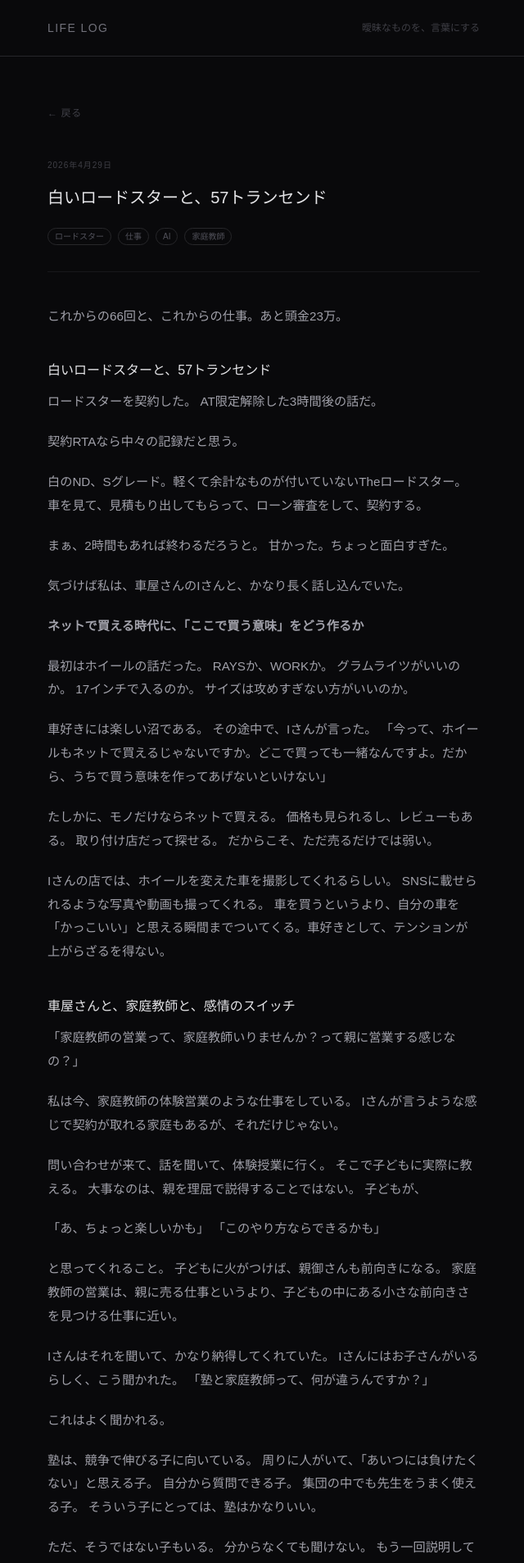
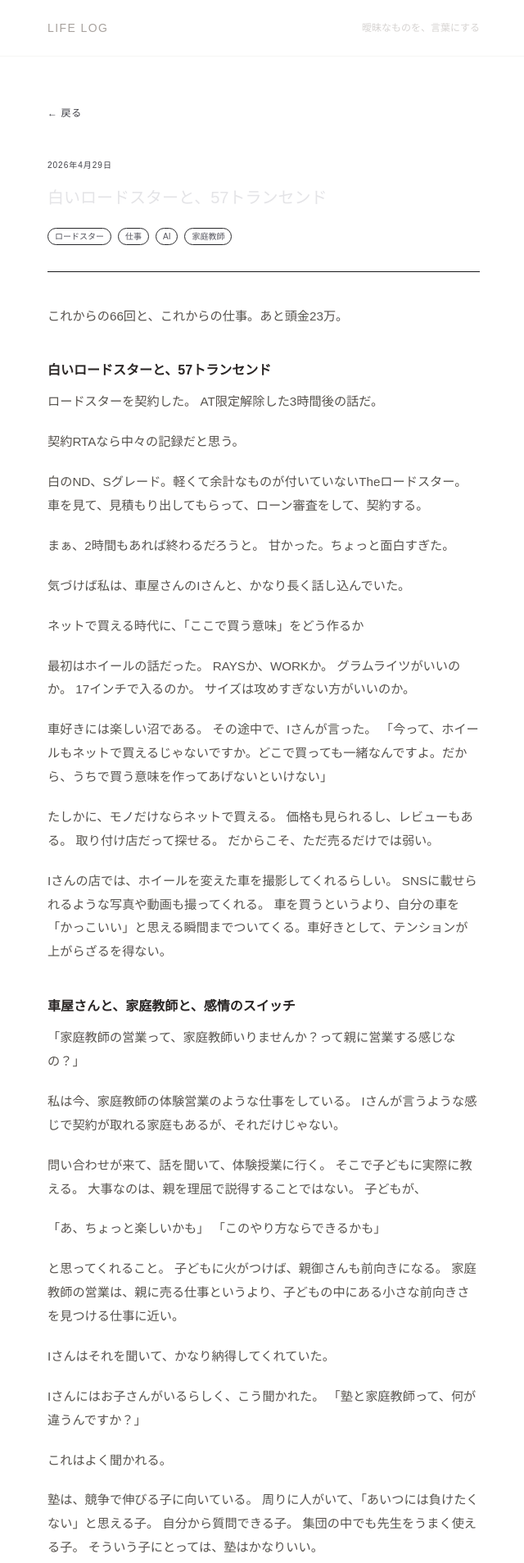
Before and after one commit to yumatsushita-tetrabase/Life-Log, a Next.js app: page /blog/roadster-and-transcend in a window 1280 px wide. Shown: the top 1907 px of the page at 82% size, without its empty margins (318-958 px from the left). Built offline with nearby package versions, Linux system fonts and the light colour scheme.

Commit message:
style: 白ベースデザインに変更、記事を推敲
- bg-zinc-950 → bg-white、全体を白・stone系カラーに統一
- 記事詳細ページのスタイルも合わせて更新
- ロードスター記事の推敲版を反映

https://claude.ai/code/session_01K88qqvNL5joJHdC3fyaVdp

```diff
--- a/src/app/globals.css
+++ b/src/app/globals.css
@@ -4,22 +4,22 @@
 
 @layer base {
   body {
-    @apply bg-zinc-950 text-zinc-300;
+    @apply bg-white text-stone-800;
     font-family: "Hiragino Kaku Gothic ProN", "Hiragino Sans", "Noto Sans JP", Meiryo, sans-serif;
   }
 }
 
 @layer components {
   .prose-blog {
-    @apply leading-[1.9] text-zinc-400 text-[0.95rem];
+    @apply leading-[1.9] text-stone-600 text-[0.95rem];
   }
 
   .prose-blog h2 {
-    @apply text-base font-medium text-zinc-200 mt-10 mb-3;
+    @apply text-base font-semibold text-stone-800 mt-10 mb-3;
   }
 
   .prose-blog h3 {
-    @apply text-sm font-medium text-zinc-300 mt-7 mb-2;
+    @apply text-sm font-semibold text-stone-700 mt-7 mb-2;
   }
 
   .prose-blog p {
@@ -32,23 +32,23 @@
 
   .prose-blog ul li::before {
     content: "— ";
-    @apply text-zinc-600;
+    @apply text-stone-300;
   }
 
   .prose-blog ol {
-    @apply list-decimal list-inside mb-5 space-y-2 text-zinc-500;
+    @apply list-decimal list-inside mb-5 space-y-2 text-stone-500;
   }
 
   .prose-blog blockquote {
-    @apply border-l-2 border-zinc-700 pl-5 text-zinc-500 my-6 italic;
+    @apply border-l-2 border-stone-200 pl-5 text-stone-400 my-6 italic;
   }
 
   .prose-blog code {
-    @apply bg-zinc-800 text-zinc-300 px-1.5 py-0.5 rounded text-sm font-mono;
+    @apply bg-stone-100 text-stone-700 px-1.5 py-0.5 rounded text-sm font-mono;
   }
 
   .prose-blog pre {
-    @apply bg-zinc-900 text-zinc-300 p-5 rounded-lg overflow-x-auto mb-5 text-sm border border-zinc-800;
+    @apply bg-stone-50 text-stone-700 p-5 rounded-lg overflow-x-auto mb-5 text-sm border border-stone-200;
   }
 
   .prose-blog pre code {
@@ -56,6 +56,18 @@
   }
 
   .prose-blog a {
-    @apply text-zinc-400 underline underline-offset-4 decoration-zinc-700 hover:text-zinc-200 hover:decoration-zinc-400 transition-colors;
+    @apply text-stone-500 underline underline-offset-4 decoration-stone-300 hover:text-stone-800 hover:decoration-stone-500 transition-colors;
+  }
+
+  .prose-blog strong {
+    @apply text-stone-800 font-semibold;
+  }
+
+  .prose-blog em {
+    @apply text-stone-500;
+  }
+
+  .prose-blog hr {
+    @apply border-stone-100 my-8;
   }
 }
--- a/src/app/layout.tsx
+++ b/src/app/layout.tsx
@@ -19,15 +19,15 @@ export default function RootLayout({
     <html lang="ja">
       <body>
         <div className="min-h-screen flex flex-col">
-          <header className="border-b border-zinc-800">
+          <header className="border-b border-stone-100">
             <div className="max-w-xl mx-auto px-6 py-6 flex items-center justify-between">
               <Link
                 href="/"
-                className="text-sm tracking-widest text-zinc-500 hover:text-zinc-200 transition-colors uppercase"
+                className="text-sm tracking-widest text-stone-400 hover:text-stone-800 transition-colors uppercase"
               >
                 Life Log
               </Link>
-              <span className="text-xs text-zinc-700">曖昧なものを、言葉にする</span>
+              <span className="text-xs text-stone-300">曖昧なものを、言葉にする</span>
             </div>
           </header>
 
@@ -35,8 +35,8 @@ export default function RootLayout({
             {children}
           </main>
 
-          <footer className="border-t border-zinc-800 mt-auto">
-            <div className="max-w-xl mx-auto px-6 py-6 text-center text-xs text-zinc-700">
+          <footer className="border-t border-stone-100 mt-auto">
+            <div className="max-w-xl mx-auto px-6 py-6 text-center text-xs text-stone-300">
               © {new Date().getFullYear()} — 記録は続く
             </div>
           </footer>
--- a/src/app/page.tsx
+++ b/src/app/page.tsx
@@ -16,23 +16,23 @@ export default function HomePage() {
   return (
     <div>
       <div className="mb-12">
-        <p className="text-xs text-zinc-600 tracking-widest uppercase mb-1">Archive</p>
-        <h1 className="text-lg font-light text-zinc-300">すべての記録</h1>
+        <p className="text-xs text-stone-300 tracking-widest uppercase mb-1">Archive</p>
+        <h1 className="text-lg font-light text-stone-700">すべての記録</h1>
       </div>
 
       {posts.length === 0 ? (
-        <p className="text-zinc-600 text-sm">まだ何もない。</p>
+        <p className="text-stone-300 text-sm">まだ何もない。</p>
       ) : (
-        <ul className="space-y-0 divide-y divide-zinc-900">
+        <ul className="space-y-0 divide-y divide-stone-100">
           {posts.map((post) => (
             <li key={post.slug}>
               <Link href={`/blog/${post.slug}`} className="group block py-7">
                 <div className="flex items-start justify-between gap-4">
                   <div className="flex-1 min-w-0">
-                    <h2 className="text-sm font-medium text-zinc-300 group-hover:text-white transition-colors mb-2 leading-snug">
+                    <h2 className="text-sm font-medium text-stone-700 group-hover:text-stone-900 transition-colors mb-2 leading-snug">
                       {post.title}
                     </h2>
-                    <p className="text-xs text-zinc-600 leading-relaxed line-clamp-2">
+                    <p className="text-xs text-stone-400 leading-relaxed line-clamp-2">
                       {post.excerpt}
                     </p>
                     {post.tags && post.tags.length > 0 && (
@@ -40,7 +40,7 @@ export default function HomePage() {
                         {post.tags.map((tag) => (
                           <span
                             key={tag}
-                            className="text-[10px] text-zinc-600 border border-zinc-800 px-2 py-0.5 rounded-full"
+                            className="text-[10px] text-stone-400 border border-stone-200 px-2 py-0.5 rounded-full"
                           >
                             {tag}
                           </span>
@@ -48,7 +48,7 @@ export default function HomePage() {
                       </div>
                     )}
                   </div>
-                  <time className="text-[10px] text-zinc-700 shrink-0 mt-0.5">
+                  <time className="text-[10px] text-stone-300 shrink-0 mt-0.5">
                     {formatDate(post.date)}
                   </time>
                 </div>
--- a/src/content/posts/roadster-and-transcend.md
+++ b/src/content/posts/roadster-and-transcend.md
@@ -22,7 +22,7 @@ AT限定解除した3時間後の話だ。
 
 気づけば私は、車屋さんのIさんと、かなり長く話し込んでいた。
 
-**ネットで買える時代に、「ここで買う意味」をどう作るか**
+ネットで買える時代に、「ここで買う意味」をどう作るか
 
 最初はホイールの話だった。
 RAYSか、WORKか。
@@ -63,6 +63,7 @@ Iさんが言うような感じで契約が取れる家庭もあるが、それ
 家庭教師の営業は、親に売る仕事というより、子どもの中にある小さな前向きさを見つける仕事に近い。
 
 Iさんはそれを聞いて、かなり納得してくれていた。
+
 Iさんにはお子さんがいるらしく、こう聞かれた。
 「塾と家庭教師って、何が違うんですか？」
 
@@ -91,8 +92,6 @@ Iさんにはお子さんがいるらしく、こう聞かれた。
 自分で質問できる子には塾。
 質問する前に止まってしまう子には家庭教師。
 それだけでも、選び方はかなり変わる。
-
-**車屋さんと家庭教師、実はやっていることが似ている**
 
 話していて、少し似ているなと思った。
 Iさんは車を売っている。
@@ -134,10 +133,11 @@ Iさんは車を売っている。
 
 少し大げさだけど、今の自分にはけっこうしっくりきている。
 
-**Iさんの仕事観も、かなり人間くさかった**
-
 Iさんも、近いことを言っていた。
-今は車もネットで買える。問い合わせもLINEでできる。見積もりもオンラインで出せる。納車も陸送で済ませられる。
+今は車もネットで買える。
+問い合わせもLINEでできる。
+見積もりもオンラインで出せる。
+納車も陸送で済ませられる。
 
 でもIさんは、できるだけ顔を合わせるようにしているらしい。
 遠方でも納車に行く。直接会って話す。どんな人が買ってくれたのかを知る。相手にも、自分がどんな人間なのかを知ってもらう。
@@ -151,8 +151,6 @@ Iさんも、近いことを言っていた。
 そういう感覚は、たぶん数字には出にくい。でも、確実に残る。
 
 Iさんは、車を売りながら、信頼を積んでいるように見えた。
-
-**AI時代に残るのは、「ちゃんと人と向き合える人」なのかもしれない**
 
 AIの話もした。
 プログラミングも、文章も、画像も、動画も、どんどんAIで作れるようになっている。
@@ -175,8 +173,6 @@ AIの話もした。
 こだわりは大事。ただ、そのこだわりがユーザーのためなのか、自分のためなのかは、たまに見直した方がいい。
 
 この話はかなり刺さった。
-
----
 
 Iさんには、何度か笑われた。
 「21歳でそこまで考えてるの、早すぎるよ」
@@ -207,8 +203,6 @@ Iさんは、自営業や経営の視点から、かなりリアルな話もし
 でも、こういう話ができたのは良かった。
 車を買っただけなのに、少し人生が進んだ気がした。
 
----
-
 最終的に、私はロードスターを契約した。ホイールも変える。たぶん、かなりかっこよくなる。
 
 でも今回一番印象に残っているのは、車そのものだけではない。Iさんと話した時間だ。
```
